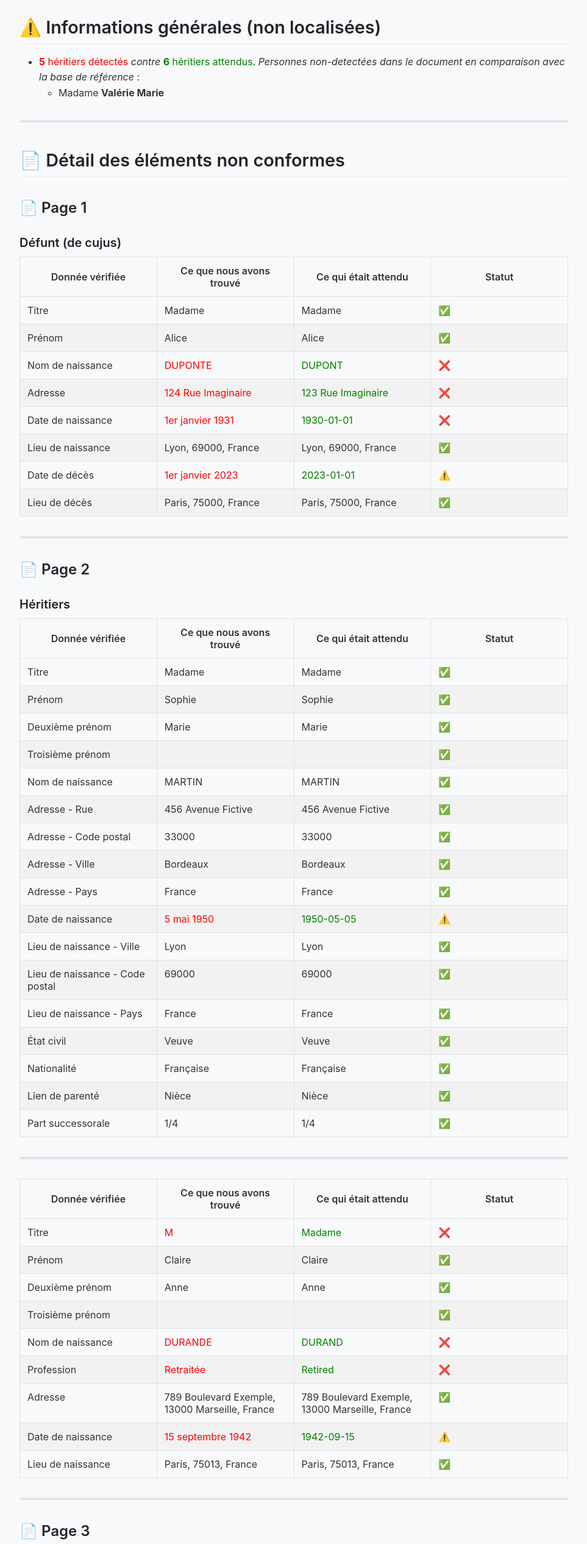
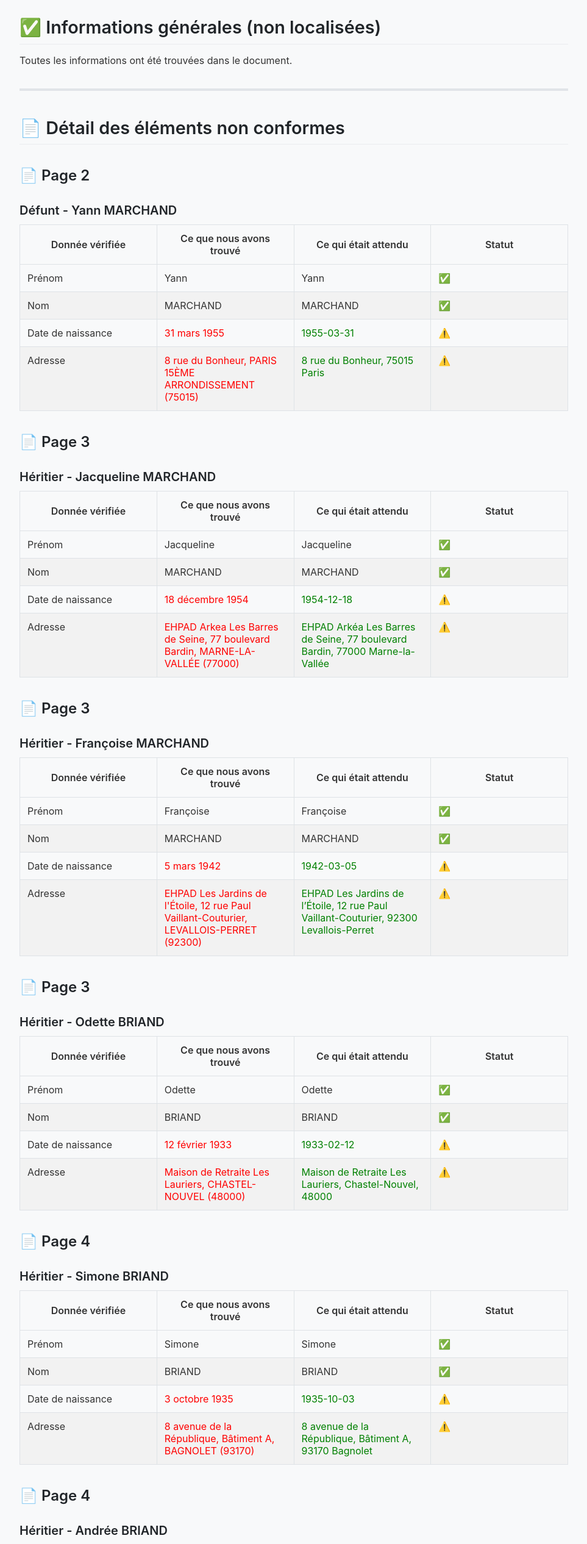
Before and after one commit to msadovyi/cr-report-example, a plain HTML site: page index.html in a window 1280 px wide. Shown: the part 240-2772 px from the top of the page at 61% size, without its empty margins (158-1121 px from the left). Drawn offline with Linux system fonts and the light colour scheme.

Commit message:
Update index.html

```diff
--- a/index.html
+++ b/index.html
@@ -175,21 +175,14 @@
 
 <body>
   <main>
-    <h1>Rapport d'analyse automatique du document "data/sample.pdf</h1>
+    <h1>Rapport d'analyse automatique du document "./data/doc_1.pdf</h1>
     <hr />
-    <h2>⚠️ Informations générales (non localisées)</h2>
-    <ul>
-      <li><span style="color:red"><strong>5</strong> héritiers détectés</span> <em>contre</em> <span
-          style="color:green"><strong>6</strong> héritiers attendus</span>. <em>Personnes non-detectées dans le document
-          en comparaison avec la base de référence</em> :<ul>
-          <li>Madame <strong>Valérie Marie</strong></li>
-        </ul>
-      </li>
-    </ul>
+    <h2>✅ Informations générales (non localisées)</h2>
+    <p>Toutes les informations ont été trouvées dans le document.</p>
     <hr />
     <h2>📄 Détail des éléments non conformes</h2>
-    <h3>📄 Page 1</h3>
-    <h4>Défunt (de cujus)</h4>
+    <h3>📄 Page 2</h3>
+    <h4>Défunt - Yann MARCHAND</h4>
     <table>
       <thead>
         <tr>
@@ -201,58 +194,33 @@
       </thead>
       <tbody>
         <tr>
-          <td>Titre</td>
-          <td>Madame</td>
-          <td>Madame</td>
+          <td>Prénom</td>
+          <td>Yann</td>
+          <td>Yann</td>
           <td>✅</td>
         </tr>
         <tr>
-          <td>Prénom</td>
-          <td>Alice</td>
-          <td>Alice</td>
+          <td>Nom</td>
+          <td>MARCHAND</td>
+          <td>MARCHAND</td>
           <td>✅</td>
         </tr>
         <tr>
-          <td>Nom de naissance</td>
-          <td><span style="color:red">DUPONTE</span></td>
-          <td><span style="color:green">DUPONT</span></td>
-          <td>❌</td>
+          <td>Date de naissance</td>
+          <td><span style="color:red">31 mars 1955</span></td>
+          <td><span style="color:green">1955-03-31</span></td>
+          <td>⚠️</td>
         </tr>
         <tr>
           <td>Adresse</td>
-          <td><span style="color:red">124 Rue Imaginaire</span></td>
-          <td><span style="color:green">123 Rue Imaginaire</span></td>
-          <td>❌</td>
-        </tr>
-        <tr>
-          <td>Date de naissance</td>
-          <td><span style="color:red">1er janvier 1931</span></td>
-          <td><span style="color:green">1930-01-01</span></td>
-          <td>❌</td>
-        </tr>
-        <tr>
-          <td>Lieu de naissance</td>
-          <td>Lyon, 69000, France</td>
-          <td>Lyon, 69000, France</td>
-          <td>✅</td>
-        </tr>
-        <tr>
-          <td>Date de décès</td>
-          <td><span style="color:red">1er janvier 2023</span></td>
-          <td><span style="color:green">2023-01-01</span></td>
+          <td><span style="color:red">8 rue du Bonheur, PARIS 15ÈME ARRONDISSEMENT (75015)</span></td>
+          <td><span style="color:green">8 rue du Bonheur, 75015 Paris</span></td>
           <td>⚠️</td>
-        </tr>
-        <tr>
-          <td>Lieu de décès</td>
-          <td>Paris, 75000, France</td>
-          <td>Paris, 75000, France</td>
-          <td>✅</td>
         </tr>
       </tbody>
     </table>
-    <hr />
-    <h3>📄 Page 2</h3>
-    <h4>Héritiers</h4>
+    <h3>📄 Page 3</h3>
+    <h4>Héritier - Jacqueline MARCHAND</h4>
     <table>
       <thead>
         <tr>
@@ -264,110 +232,35 @@
       </thead>
       <tbody>
         <tr>
-          <td>Titre</td>
-          <td>Madame</td>
-          <td>Madame</td>
+          <td>Prénom</td>
+          <td>Jacqueline</td>
+          <td>Jacqueline</td>
           <td>✅</td>
         </tr>
         <tr>
-          <td>Prénom</td>
-          <td>Sophie</td>
-          <td>Sophie</td>
-          <td>✅</td>
-        </tr>
-        <tr>
-          <td>Deuxième prénom</td>
-          <td>Marie</td>
-          <td>Marie</td>
-          <td>✅</td>
-        </tr>
-        <tr>
-          <td>Troisième prénom</td>
-          <td></td>
-          <td></td>
-          <td>✅</td>
-        </tr>
-        <tr>
-          <td>Nom de naissance</td>
-          <td>MARTIN</td>
-          <td>MARTIN</td>
-          <td>✅</td>
-        </tr>
-        <tr>
-          <td>Adresse - Rue</td>
-          <td>456 Avenue Fictive</td>
-          <td>456 Avenue Fictive</td>
-          <td>✅</td>
-        </tr>
-        <tr>
-          <td>Adresse - Code postal</td>
-          <td>33000</td>
-          <td>33000</td>
-          <td>✅</td>
-        </tr>
-        <tr>
-          <td>Adresse - Ville</td>
-          <td>Bordeaux</td>
-          <td>Bordeaux</td>
-          <td>✅</td>
-        </tr>
-        <tr>
-          <td>Adresse - Pays</td>
-          <td>France</td>
-          <td>France</td>
+          <td>Nom</td>
+          <td>MARCHAND</td>
+          <td>MARCHAND</td>
           <td>✅</td>
         </tr>
         <tr>
           <td>Date de naissance</td>
-          <td><span style="color:red">5 mai 1950</span></td>
-          <td><span style="color:green">1950-05-05</span></td>
+          <td><span style="color:red">18 décembre 1954</span></td>
+          <td><span style="color:green">1954-12-18</span></td>
           <td>⚠️</td>
         </tr>
         <tr>
-          <td>Lieu de naissance - Ville</td>
-          <td>Lyon</td>
-          <td>Lyon</td>
-          <td>✅</td>
-        </tr>
-        <tr>
-          <td>Lieu de naissance - Code postal</td>
-          <td>69000</td>
-          <td>69000</td>
-          <td>✅</td>
-        </tr>
-        <tr>
-          <td>Lieu de naissance - Pays</td>
-          <td>France</td>
-          <td>France</td>
-          <td>✅</td>
-        </tr>
-        <tr>
-          <td>État civil</td>
-          <td>Veuve</td>
-          <td>Veuve</td>
-          <td>✅</td>
-        </tr>
-        <tr>
-          <td>Nationalité</td>
-          <td>Française</td>
-          <td>Française</td>
-          <td>✅</td>
-        </tr>
-        <tr>
-          <td>Lien de parenté</td>
-          <td>Nièce</td>
-          <td>Nièce</td>
-          <td>✅</td>
-        </tr>
-        <tr>
-          <td>Part successorale</td>
-          <td>1/4</td>
-          <td>1/4</td>
-          <td>✅</td>
+          <td>Adresse</td>
+          <td><span style="color:red">EHPAD Arkea Les Barres de Seine, 77 boulevard Bardin, MARNE-LA-VALLÉE
+              (77000)</span></td>
+          <td><span style="color:green">EHPAD Arkéa Les Barres de Seine, 77 boulevard Bardin, 77000
+              Marne-la-Vallée</span></td>
+          <td>⚠️</td>
         </tr>
       </tbody>
     </table>
-    <hr />
+    <h3>📄 Page 3</h3>
+    <h4>Héritier - Françoise MARCHAND</h4>
     <table>
       <thead>
         <tr>
@@ -379,64 +272,35 @@
       </thead>
       <tbody>
         <tr>
-          <td>Titre</td>
-          <td><span style="color:red">M</span></td>
-          <td><span style="color:green">Madame</span></td>
-          <td>❌</td>
-        </tr>
-        <tr>
           <td>Prénom</td>
-          <td>Claire</td>
-          <td>Claire</td>
+          <td>Françoise</td>
+          <td>Françoise</td>
           <td>✅</td>
         </tr>
         <tr>
-          <td>Deuxième prénom</td>
-          <td>Anne</td>
-          <td>Anne</td>
-          <td>✅</td>
-        </tr>
-        <tr>
-          <td>Troisième prénom</td>
-          <td></td>
-          <td></td>
-          <td>✅</td>
-        </tr>
-        <tr>
-          <td>Nom de naissance</td>
-          <td><span style="color:red">DURANDE</span></td>
-          <td><span style="color:green">DURAND</span></td>
-          <td>❌</td>
-        </tr>
-        <tr>
-          <td>Profession</td>
-          <td><span style="color:red">Retraitée</span></td>
-          <td><span style="color:green">Retired</span></td>
-          <td>❌</td>
-        </tr>
-        <tr>
-          <td>Adresse</td>
-          <td>789 Boulevard Exemple, 13000 Marseille, France</td>
-          <td>789 Boulevard Exemple, 13000 Marseille, France</td>
+          <td>Nom</td>
+          <td>MARCHAND</td>
+          <td>MARCHAND</td>
           <td>✅</td>
         </tr>
         <tr>
           <td>Date de naissance</td>
-          <td><span style="color:red">15 septembre 1942</span></td>
-          <td><span style="color:green">1942-09-15</span></td>
+          <td><span style="color:red">5 mars 1942</span></td>
+          <td><span style="color:green">1942-03-05</span></td>
           <td>⚠️</td>
         </tr>
         <tr>
-          <td>Lieu de naissance</td>
-          <td>Paris, 75013, France</td>
-          <td>Paris, 75013, France</td>
-          <td>✅</td>
+          <td>Adresse</td>
+          <td><span style="color:red">EHPAD Les Jardins de l'Étoile, 12 rue Paul Vaillant-Couturier, LEVALLOIS-PERRET
+              (92300)</span></td>
+          <td><span style="color:green">EHPAD Les Jardins de l’Étoile, 12 rue Paul Vaillant-Couturier, 92300
+              Levallois-Perret</span></td>
+          <td>⚠️</td>
         </tr>
       </tbody>
     </table>
-    <hr />
     <h3>📄 Page 3</h3>
-    <h4>Héritiers</h4>
+    <h4>Héritier - Odette BRIAND</h4>
     <table>
       <thead>
         <tr>
@@ -448,56 +312,33 @@
       </thead>
       <tbody>
         <tr>
-          <td>Titre</td>
-          <td>Monsieur</td>
-          <td>Monsieur</td>
+          <td>Prénom</td>
+          <td>Odette</td>
+          <td>Odette</td>
           <td>✅</td>
         </tr>
         <tr>
-          <td>Prénom</td>
-          <td>Jean</td>
-          <td>Jean</td>
-          <td>✅</td>
-        </tr>
-        <tr>
-          <td>Deuxième prénom</td>
-          <td>Paul</td>
-          <td>Paul</td>
-          <td>✅</td>
-        </tr>
-        <tr>
-          <td>Troisième prénom</td>
-          <td></td>
-          <td></td>
-          <td>✅</td>
-        </tr>
-        <tr>
-          <td>Nom de naissance</td>
-          <td><span style="color:red"></span></td>
-          <td><span style="color:green">DURAND</span></td>
-          <td>❌</td>
-        </tr>
-        <tr>
-          <td>Adresse</td>
-          <td>2 Allée des Chênes, 49000 Angers, France</td>
-          <td>2 Allée des Chênes, 49000 Angers, France</td>
+          <td>Nom</td>
+          <td>BRIAND</td>
+          <td>BRIAND</td>
           <td>✅</td>
         </tr>
         <tr>
           <td>Date de naissance</td>
-          <td><span style="color:red">4 avril 1967</span></td>
-          <td><span style="color:green">1967-04-04</span></td>
+          <td><span style="color:red">12 février 1933</span></td>
+          <td><span style="color:green">1933-02-12</span></td>
           <td>⚠️</td>
         </tr>
         <tr>
-          <td>Lieu de naissance</td>
-          <td>Saint-Mandé, 94160, France</td>
-          <td>Saint-Mandé, 94160, France</td>
-          <td>✅</td>
+          <td>Adresse</td>
+          <td><span style="color:red">Maison de Retraite Les Lauriers, CHASTEL-NOUVEL (48000)</span></td>
+          <td><span style="color:green">Maison de Retraite Les Lauriers, Chastel-Nouvel, 48000</span></td>
+          <td>⚠️</td>
         </tr>
       </tbody>
     </table>
-    <hr />
+    <h3>📄 Page 4</h3>
+    <h4>Héritier - Simone BRIAND</h4>
     <table>
       <thead>
         <tr>
@@ -509,50 +350,33 @@
       </thead>
       <tbody>
         <tr>
-          <td>Titre</td>
-          <td>Madame</td>
-          <td>Madame</td>
+          <td>Prénom</td>
+          <td>Simone</td>
+          <td>Simone</td>
           <td>✅</td>
         </tr>
         <tr>
-          <td>Prénom</td>
-          <td><span style="color:red"></span></td>
-          <td><span style="color:green">Corinne</span></td>
-          <td>❌</td>
-        </tr>
-        <tr>
-          <td>Deuxième prénom</td>
-          <td><span style="color:red"></span></td>
-          <td><span style="color:green">Chantal</span></td>
-          <td>❌</td>
-        </tr>
-        <tr>
-          <td>Nom de naissance</td>
-          <td>MARTIN</td>
-          <td>MARTIN</td>
-          <td>✅</td>
-        </tr>
-        <tr>
-          <td>Adresse</td>
-          <td>4 Place Imaginaire, 93370 Montfermeil, France</td>
-          <td>4 Place Imaginaire, 93370 Montfermeil, France</td>
+          <td>Nom</td>
+          <td>BRIAND</td>
+          <td>BRIAND</td>
           <td>✅</td>
         </tr>
         <tr>
           <td>Date de naissance</td>
-          <td><span style="color:red">24 février 1969</span></td>
-          <td><span style="color:green">1969-02-24</span></td>
+          <td><span style="color:red">3 octobre 1935</span></td>
+          <td><span style="color:green">1935-10-03</span></td>
           <td>⚠️</td>
         </tr>
         <tr>
-          <td>Lieu de naissance</td>
-          <td>Paris, 75017, France</td>
-          <td>Paris, 75017, France</td>
-          <td>✅</td>
+          <td>Adresse</td>
+          <td><span style="color:red">8 avenue de la République, Bâtiment A, BAGNOLET (93170)</span></td>
+          <td><span style="color:green">8 avenue de la République, Bâtiment A, 93170 Bagnolet</span></td>
+          <td>⚠️</td>
         </tr>
       </tbody>
     </table>
-    <hr />
+    <h3>📄 Page 4</h3>
+    <h4>Héritier - Andrée BRIAND</h4>
     <table>
       <thead>
         <tr>
@@ -564,76 +388,104 @@
       </thead>
       <tbody>
         <tr>
-          <td>Titre</td>
-          <td>Monsieur</td>
-          <td>Monsieur</td>
+          <td>Prénom</td>
+          <td>Andrée</td>
+          <td>Andrée</td>
           <td>✅</td>
         </tr>
         <tr>
-          <td>Prénom</td>
-          <td><span style="color:red">Patricee</span></td>
-          <td><span style="color:green">Patrice</span></td>
-          <td>❌</td>
-        </tr>
-        <tr>
-          <td>Deuxième prénom</td>
-          <td>René</td>
-          <td>René</td>
-          <td>✅</td>
-        </tr>
-        <tr>
-          <td>Nom de naissance</td>
-          <td>ROUX</td>
-          <td>ROUX</td>
-          <td>✅</td>
-        </tr>
-        <tr>
-          <td>Adresse - Rue</td>
-          <td>4 Chemin Imaginaire</td>
-          <td>4 Chemin Imaginaire</td>
-          <td>✅</td>
-        </tr>
-        <tr>
-          <td>Adresse - Code postal</td>
-          <td>33380</td>
-          <td>33380</td>
-          <td>✅</td>
-        </tr>
-        <tr>
-          <td>Adresse - Ville</td>
-          <td>Mios</td>
-          <td>Mios</td>
-          <td>✅</td>
-        </tr>
-        <tr>
-          <td>Adresse - Pays</td>
-          <td>France</td>
-          <td>France</td>
+          <td>Nom</td>
+          <td>BRIAND</td>
+          <td>BRIAND</td>
           <td>✅</td>
         </tr>
         <tr>
           <td>Date de naissance</td>
-          <td><span style="color:red">23 juin 1970</span></td>
-          <td><span style="color:green">1970-06-23</span></td>
+          <td><span style="color:red">27 juillet 1944</span></td>
+          <td><span style="color:green">1944-07-27</span></td>
           <td>⚠️</td>
         </tr>
         <tr>
-          <td>Lieu de naissance - Ville</td>
-          <td><span style="color:red">Saint-Mmande</span></td>
-          <td><span style="color:green">Saint-Mandé</span></td>
-          <td>❌</td>
+          <td>Adresse</td>
+          <td><span style="color:red">15 rue des Pervenches, ARGENTEUIL (95100)</span></td>
+          <td><span style="color:green">15 rue des Pervenches, 95100 Argenteuil</span></td>
+          <td>⚠️</td>
         </tr>
+      </tbody>
+    </table>
+    <h3>📄 Page 4</h3>
+    <h4>Héritier - Danielle MARCHAND</h4>
+    <table>
+      <thead>
         <tr>
-          <td>Lieu de naissance - Code postal</td>
-          <td>94160</td>
-          <td>94160</td>
+          <th>Donnée vérifiée</th>
+          <th>Ce que nous avons trouvé</th>
+          <th>Ce qui était attendu</th>
+          <th>Statut</th>
+        </tr>
+      </thead>
+      <tbody>
+        <tr>
+          <td>Prénom</td>
+          <td>Danielle</td>
+          <td>Danielle</td>
           <td>✅</td>
         </tr>
         <tr>
-          <td>Lieu de naissance - Pays</td>
-          <td>France</td>
-          <td>France</td>
+          <td>Nom</td>
+          <td>MARCHAND</td>
+          <td>MARCHAND</td>
           <td>✅</td>
+        </tr>
+        <tr>
+          <td>Date de naissance</td>
+          <td><span style="color:red">9 octobre 1939</span></td>
+          <td><span style="color:green">1939-10-09</span></td>
+          <td>⚠️</td>
+        </tr>
+        <tr>
+          <td>Adresse</td>
+          <td><span style="color:red">34 avenue de la Libération, RAMBOUILLET (78120)</span></td>
+          <td><span style="color:green">34 avenue de la Libération, 78120 Rambouillet</span></td>
+          <td>⚠️</td>
+        </tr>
+      </tbody>
+    </table>
+    <h3>📄 Page 5</h3>
+    <h4>Héritier - Françoise LENOIR</h4>
+    <table>
+      <thead>
+        <tr>
+          <th>Donnée vérifiée</th>
+          <th>Ce que nous avons trouvé</th>
+          <th>Ce qui était attendu</th>
+          <th>Statut</th>
+        </tr>
+      </thead>
+      <tbody>
+        <tr>
+          <td>Prénom</td>
+          <td>Françoise</td>
+          <td>Françoise</td>
+          <td>✅</td>
+        </tr>
+        <tr>
+          <td>Nom</td>
+          <td>LENOIR</td>
+          <td>LENOIR</td>
+          <td>✅</td>
+        </tr>
+        <tr>
+          <td>Date de naissance</td>
+          <td><span style="color:red">19 octobre 1943</span></td>
+          <td><span style="color:green">1943-10-19</span></td>
+          <td>⚠️</td>
+        </tr>
+        <tr>
+          <td>Adresse</td>
+          <td><span style="color:red">12 rue Jules Vallès, BRIVE-LA-GAILLARDE (19100)</span></td>
+          <td><span style="color:green">12 rue Jules Vallès, 19100 Brive-la-Gaillarde</span></td>
+          <td>⚠️</td>
         </tr>
       </tbody>
     </table>
@@ -649,7 +501,7 @@
       <tbody>
         <tr>
           <td><strong>Nom du fichier analysé</strong></td>
-          <td>data/sample.pdf</td>
+          <td>./data/doc_1.pdf</td>
         </tr>
         <tr>
           <td><strong>Affaire n°</strong></td>
@@ -657,7 +509,7 @@
         </tr>
         <tr>
           <td><strong>Date de génération du rapport</strong></td>
-          <td>05:26PM on April 21, 2025</td>
+          <td>07:06PM on April 22, 2025</td>
         </tr>
         <tr>
           <td><strong>Type de document détecté</strong></td>
@@ -665,23 +517,22 @@
         </tr>
         <tr>
           <td><strong>Total de pages dans le document</strong></td>
-          <td>6</td>
+          <td>14</td>
         </tr>
         <tr>
           <td><strong>Pages contenant des erreurs</strong></td>
-          <td>3</td>
+          <td>4</td>
         </tr>
         <tr>
           <td><strong>Total d'erreurs détectées</strong></td>
-          <td>17</td>
+          <td>16</td>
         </tr>
       </tbody>
     </table>
     <hr />
     <p>📤 <em>Ce rapport a été généré automatiquement à partir de l'analyse du document transmis par</em>
-      <strong><em>verifacte@coutot-roehrig.com</em></strong>
-    </p>
-    <p>🆔 <em>Ildentifiant du rapport</em>: <strong><em>d7939f71-4e4d-4a52-bccf-58de30201d05</em></strong></p>
+      <strong><em>verifacte@coutot-roehrig.com</em></strong></p>
+    <p>🆔 <em>Ildentifiant du rapport</em>: <strong><em>eb6132d3-b464-4411-ba4b-eb60d1844461</em></strong></p>
   </main>
 </body>
 
```
